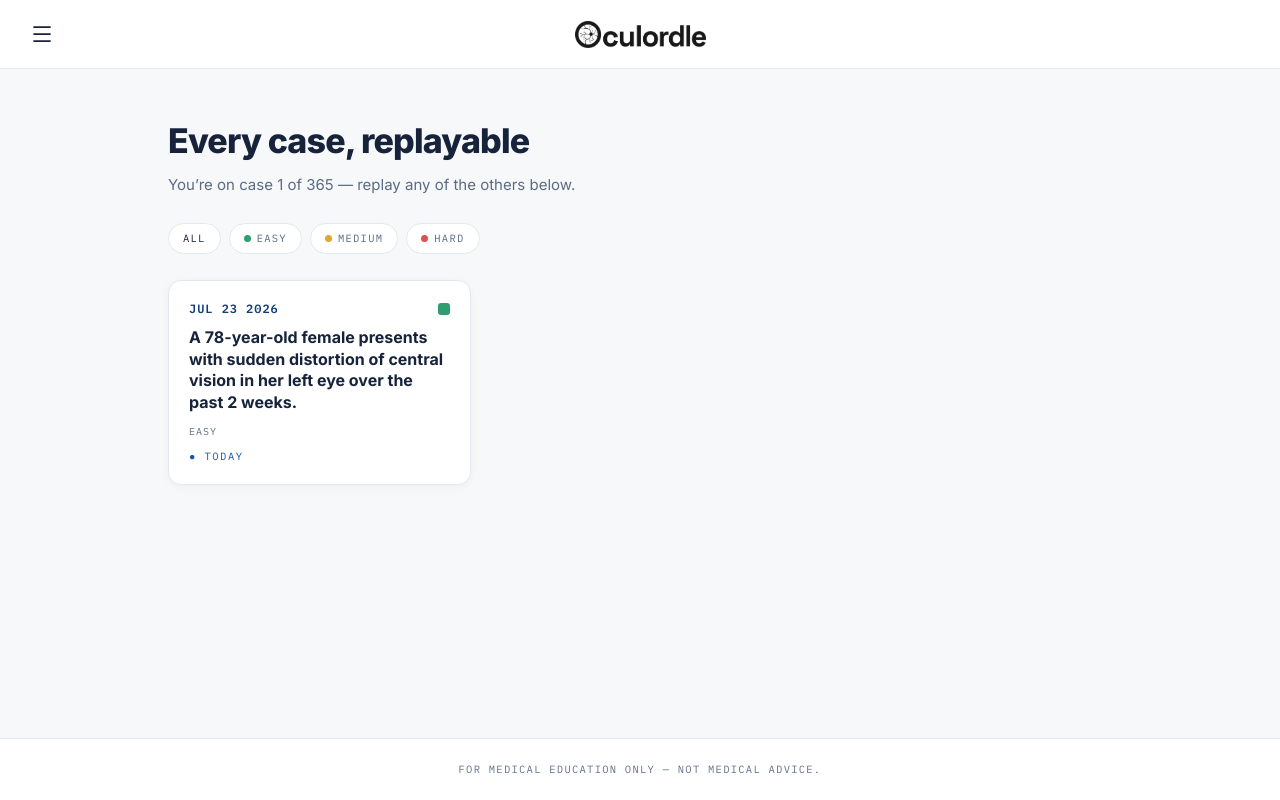
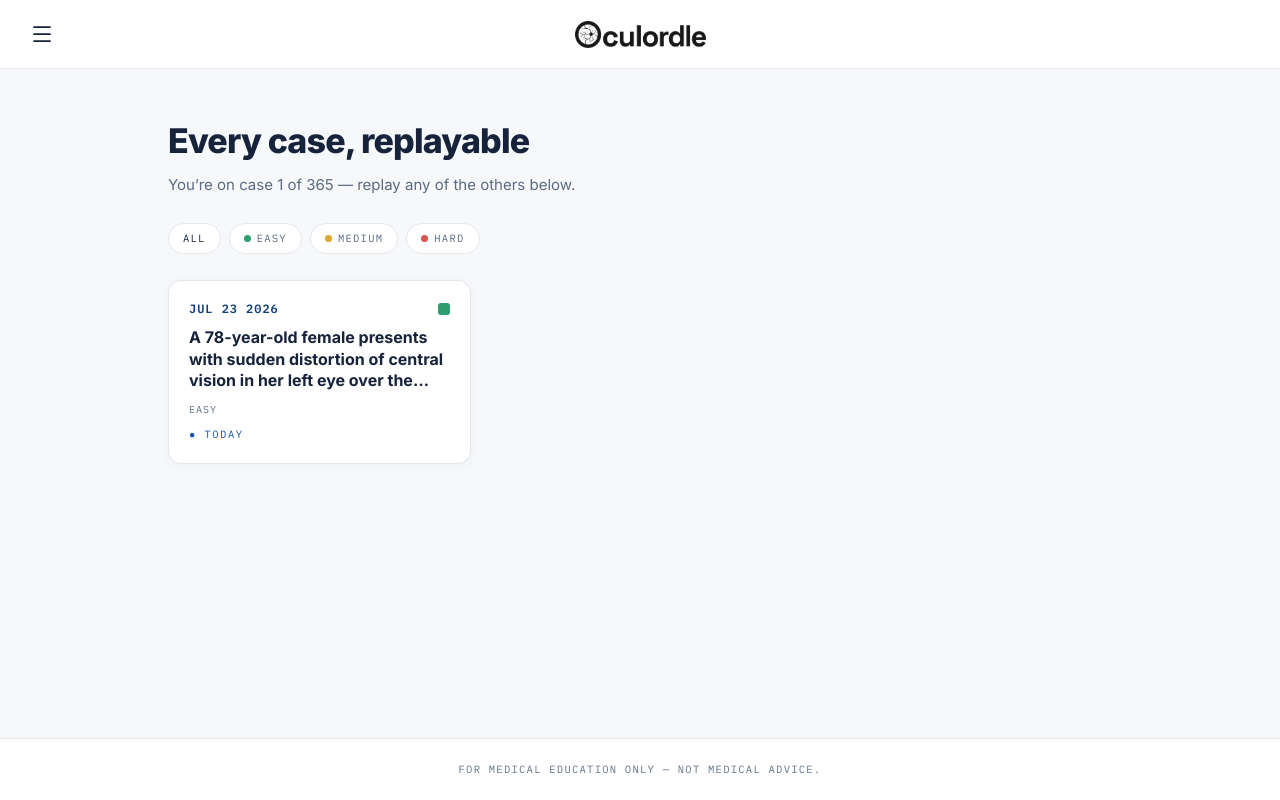
Before and after one commit to Nahum-Durrani/oculordle, a Next.js app: page /archive in a window 1280 px wide. Built offline with nearby package versions, Linux system fonts and the light colour scheme; no server answers.

Commit message:
Equalize archive card heights
Cards stretched to fit their clue text, so rows with longer clues towered over shorter ones. Clamp the clue preview to 3 lines and stretch each card to fill its grid row.

```diff
--- a/src/components/game/archive-view.tsx
+++ b/src/components/game/archive-view.tsx
@@ -41,10 +41,10 @@ function statusLabel(entry: ArchiveEntry): { text: string; color: string } | nul
 function ArchiveCard({ entry }: { entry: ArchiveEntry }) {
   const label = statusLabel(entry);
   return (
-    <Link href={entry.isToday ? "/play" : `/archive/${entry.day}`} className="rounded-[13px]">
+    <Link href={entry.isToday ? "/play" : `/archive/${entry.day}`} className="block h-full rounded-[13px]">
       <div
         className={cn(
-          "flex min-h-[176px] flex-col gap-2.5 rounded-[13px] border border-border bg-surface p-5 shadow-[0_2px_10px_rgba(16,35,58,.04)]",
+          "flex h-full min-h-[176px] flex-col gap-2.5 rounded-[13px] border border-border bg-surface p-5 shadow-[0_2px_10px_rgba(16,35,58,.04)]",
           "transition-[transform,box-shadow] duration-150 hover:-translate-y-1 hover:shadow-[0_10px_26px_rgba(16,35,58,.1)]",
         )}
       >
@@ -58,7 +58,7 @@ function ArchiveCard({ entry }: { entry: ArchiveEntry }) {
             style={{ background: DIFFICULTY_COLOR[entry.case.difficulty] }}
           />
         </div>
-        <p className="flex-1 text-base leading-[1.35] font-bold text-ink">{entry.case.clues[0]}</p>
+        <p className="line-clamp-3 flex-1 text-base leading-[1.35] font-bold text-ink">{entry.case.clues[0]}</p>
         <p className="font-mono text-[10px] tracking-[0.1em] text-slate uppercase">
           {entry.isToday && (entry.status === "won" || entry.status === "lost")
             ? `${entry.case.categories[0]} · ${entry.case.difficulty}`
```
